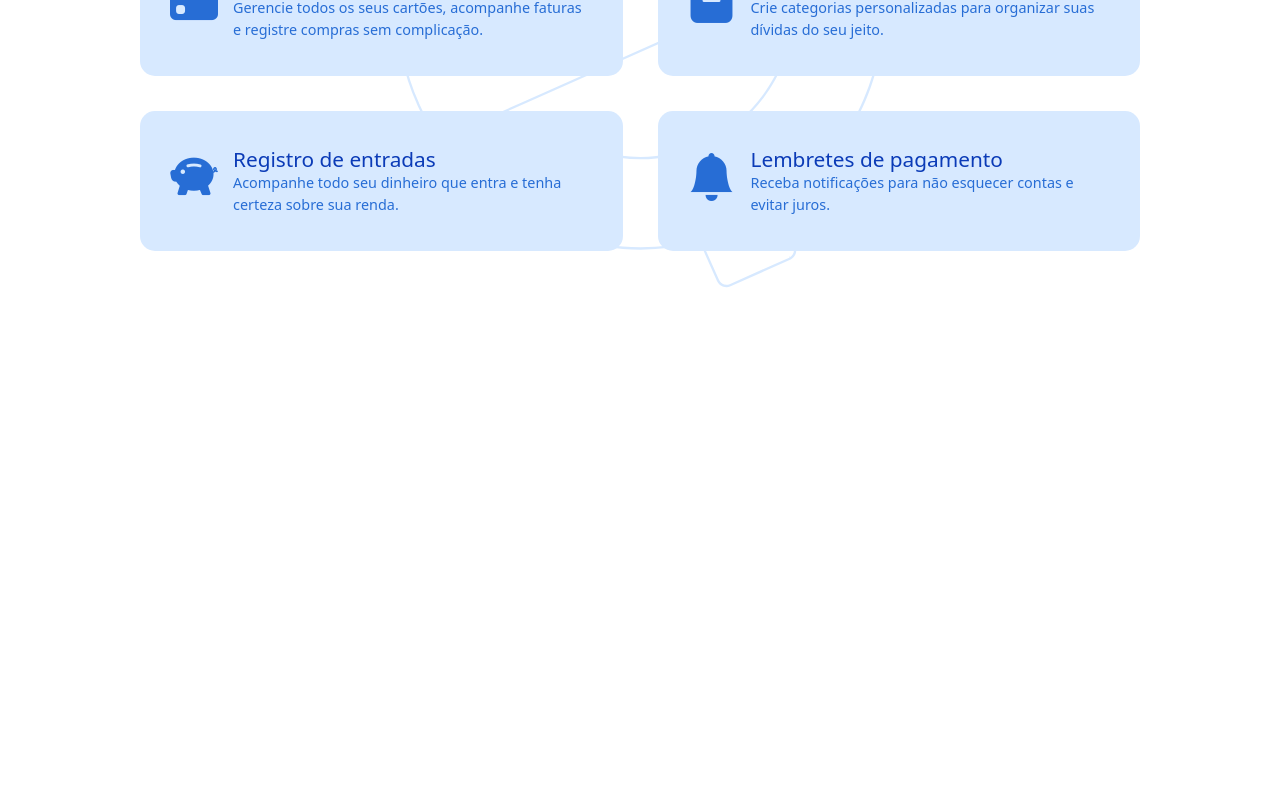
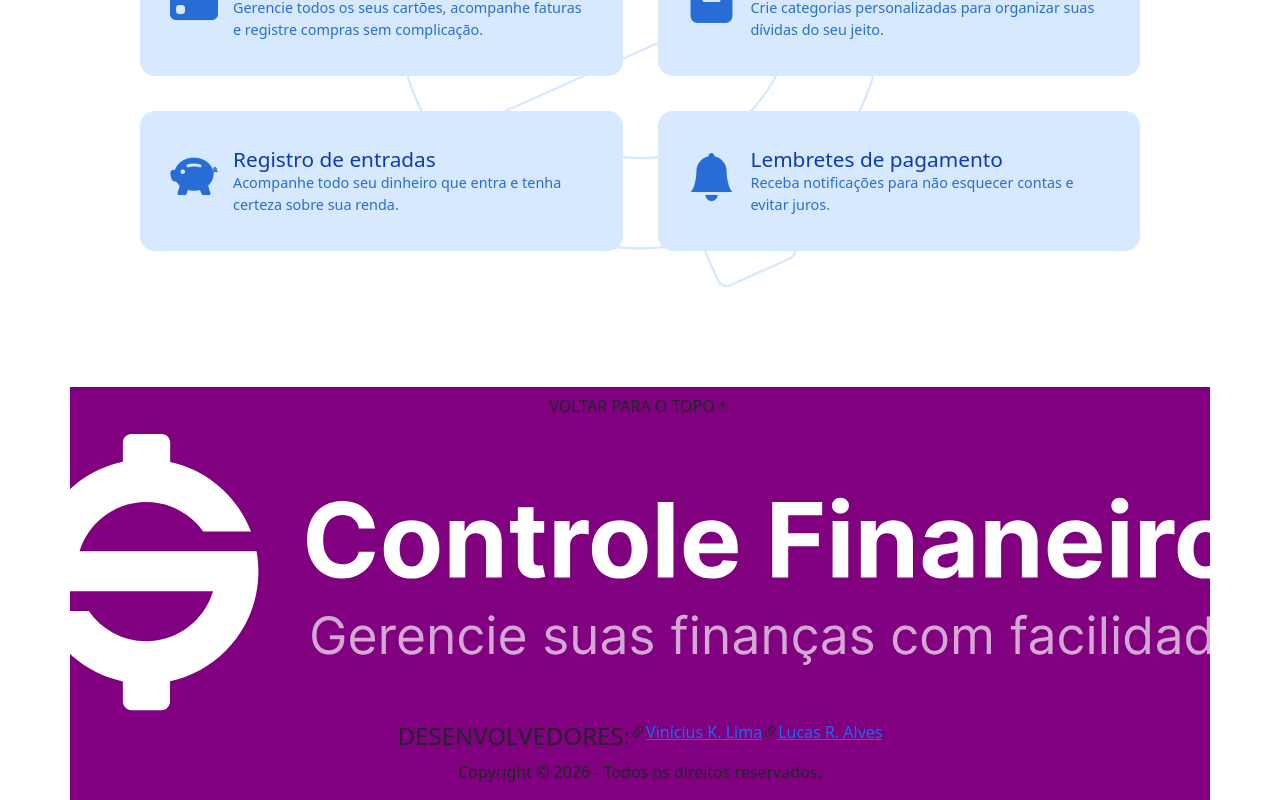
Before and after one commit to ViniciusKLima/ControleFinanceiro-WEB, a React (Vite) app: page / in a window 1280 px wide. Shown: the part 2023-2823 px from the top of the page. Before the commit the page ends 2410 px from the top, so only its background shows below. Built offline with nearby package versions, Linux system fonts and the light colour scheme.

Commit message:
estrutura footer

```diff
--- a/src/App.jsx
+++ b/src/App.jsx
@@ -4,6 +4,7 @@ import Header from "./Components/header/header";
 import Hero from "./Components/hero/hero";
 import Problemas from "./Components/problemas/problemas";
 import Sobre from "./Components/sobre/sobre";
+import Footer from "./Components/footer/footer";
 
 function App() {
   return (
@@ -14,6 +15,7 @@ function App() {
         <Problemas />
         <Sobre />
         <Funcionalidades />
+        <Footer />
       </main>
     </>
   );
--- /dev/null
+++ b/src/Components/footer/footer.css
@@ -0,0 +1,7 @@
+footer {
+    background: purple;
+
+    img{
+
+    }
+}
--- /dev/null
+++ b/src/Components/footer/footer.jsx
@@ -0,0 +1,37 @@
+import "./footer.css";
+import logo from "../../assets/logoNome.svg";
+
+function Footer() {
+  return (
+    <footer className="footer container d-flex flex-column align-items-center">
+      <button
+        className="btn btn-voltar-topo d-flex align-items-center"
+        onClick={() => window.scrollTo({ top: 0, behavior: "smooth" })}
+      >
+        <span>VOLTAR PARA O TOPO</span>
+        <i className="bi bi-arrow-up-short"></i>
+      </button>
+      <div className="container d-flex flex-column align-items-center">
+        <div className="logo-footer">
+          <img src={logo} alt="logo controle financeiro" />
+        </div>
+        <span className="d-flex flex-row align-items-center">
+          <h4>DESENVOLVEDORES:</h4>
+          <p>
+            <i className="bi bi-link-45deg"></i>
+            <a href="#">Vinícius K. Lima</a>
+          </p>
+          <p>
+            <i className="bi bi-link-45deg"></i>
+            <a href="#">Lucas R. Alves</a>
+          </p>
+        </span>
+      </div>
+      <p className="p-footer">
+        Copyright &copy; 2026 - Todos os direitos reservados.
+      </p>
+    </footer>
+  );
+}
+
+export default Footer;
```
